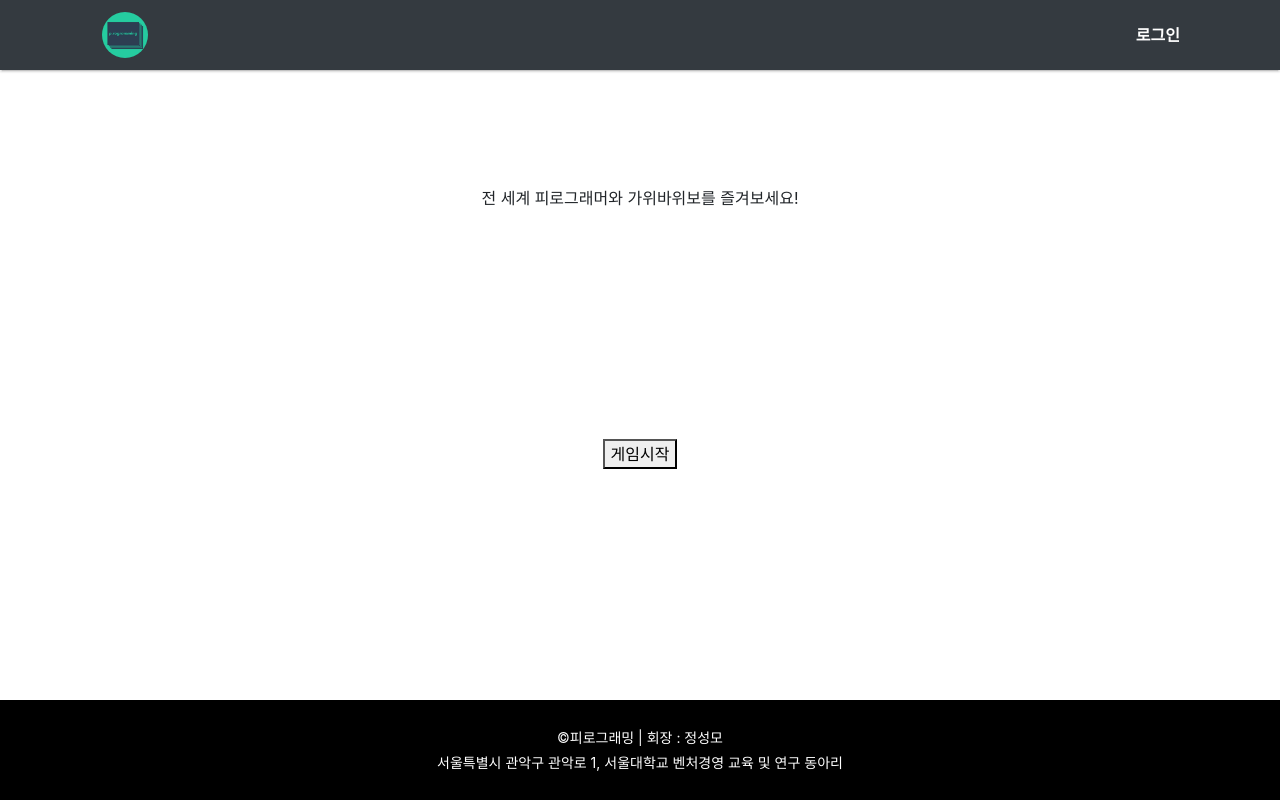
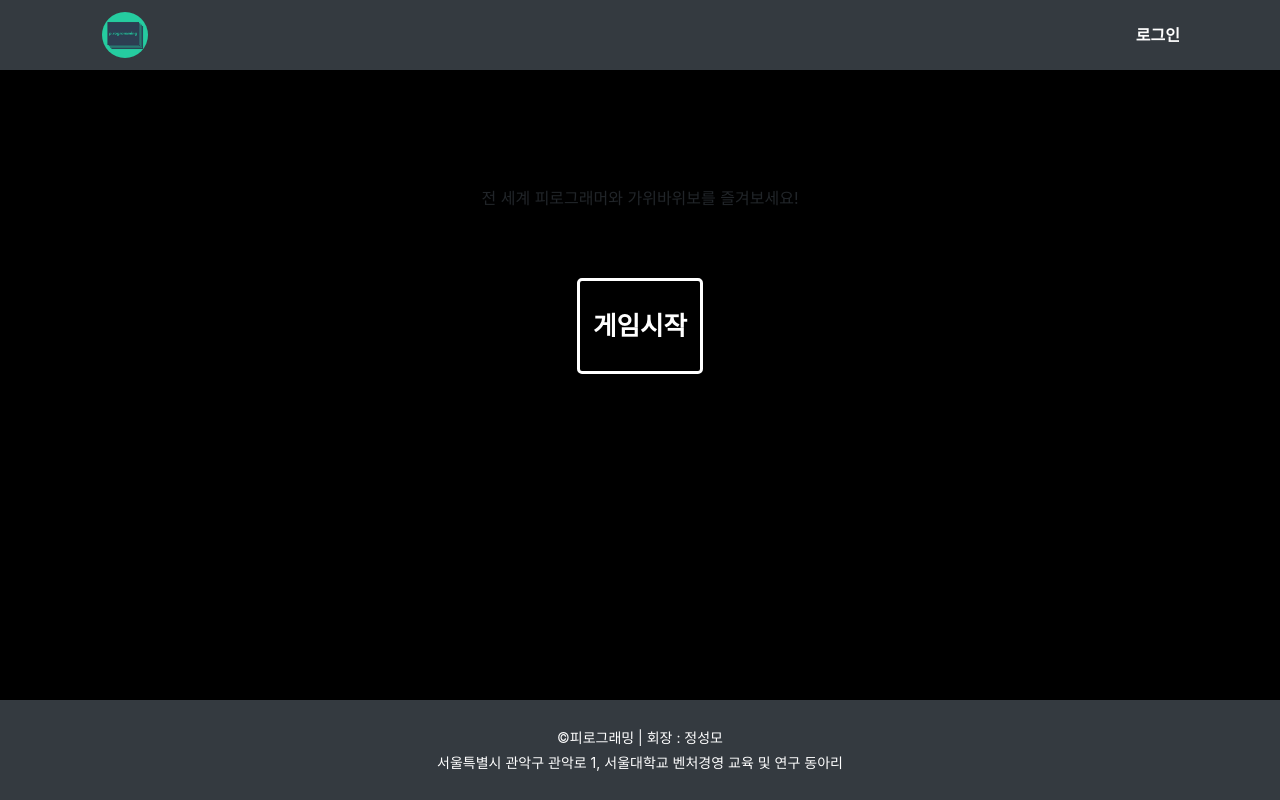
Before and after one commit to JeonHG/piro_newyear_present_GBB, a Django app: page / in a window 1280 px wide. Run offline with Django 3.2, Linux system fonts and the light colour scheme; some libraries are stand-ins or nearby versions.

Commit message:
다크모드 패치

```diff
--- a/core/templates/base.html
+++ b/core/templates/base.html
@@ -45,6 +45,10 @@
   </head>
 
   <body>
-    {% include 'navbar.html' %} {% block content %} {% endblock %} {% include 'footer.html' %}
+    {% include 'navbar.html' %}
+    <div class="main">
+      {% block content %} {% endblock %}
+    </div>
+    {% include 'footer.html' %}
   </body>
 </html>
--- a/core/templates/navbar.html
+++ b/core/templates/navbar.html
@@ -3,19 +3,30 @@
   <a href="{% url 'games:main' %}">
     <img src="{% static 'img/logo.jpg' %}" class="navbar-logo" alt="" />
   </a>
-  <button class="navbar-toggler" type="button" data-toggle="collapse" data-target="#navbarSupportedContent"
-    aria-controls="navbarSupportedContent" aria-expanded="false" aria-label="Toggle navigation">
+  <button
+    class="navbar-toggler"
+    type="button"
+    data-toggle="collapse"
+    data-target="#navbarSupportedContent"
+    aria-controls="navbarSupportedContent"
+    aria-expanded="false"
+    aria-label="Toggle navigation"
+  >
     <span class="navbar-toggler-icon"></span>
   </button>
 
   <div class="collapse navbar-collapse" id="navbarSupportedContent">
     {% if request.user.is_authenticated == False %}
-    <a class="login" href="{% url 'users:login' %}">
+    <a class="login font1" href="{% url 'users:login' %}">
       로그인
     </a>
     {% else %}
-    <a class="nav-item nav-link" href="{% url 'users:logout' %}">로그아웃</a>
-    <a class="nav-item nav-link" href="{% url 'games:status' %}">전적보기</a>
+    <a class="nav-item nav-link font1" href="{% url 'users:logout' %}"
+      >로그아웃</a
+    >
+    <a class="nav-item nav-link font1" href="{% url 'games:status' %}"
+      >전적보기</a
+    >
     {% endif %}
   </div>
 </nav>
--- a/games/templates/games/main.html
+++ b/games/templates/games/main.html
@@ -7,18 +7,22 @@
       <h2>환영합니다, {{request.user.username}}님</h2>
     </div>
     <div class="col-md-12 box">
-      <div>
-        <a href="{% url 'games:play' %}"><button>게임시작</button></a>
-      </div>
+      <a class="atag" href="{% url 'games:play' %}">
+        <div class="btn-wrap">
+          <button class="btn">게임시작</button>
+        </div></a
+      >
     </div>
     {% else %}
     <div class="col-md-12 box">
       <div>전 세계 피로그래머와 가위바위보를 즐겨보세요!</div>
     </div>
     <div class="col-md-12 box">
-      <div>
-        <a href="{% url 'users:login' %}?next=/play/"><button>게임시작</button></a>
-      </div>
+      <a class="atag" href="{% url 'users:login' %}?next=/play/">
+        <div class="btn-wrap">
+          <button class="btn">게임시작</button>
+        </div></a
+      >
     </div>
 
     {% endif %}
--- a/static/css/style.css
+++ b/static/css/style.css
@@ -1,8 +1,16 @@
 body {
   position: relative;
   min-height: 100vh;
+  background-color: black;
+  z-index: -5;
 }
-
+.main {
+  margin-top: 5%;
+  height: 100%;
+  display: flex;
+  text-align: center;
+  justify-content: center;
+}
 /* nav bar start */
 nav {
   -webkit-box-shadow: 0 2px 2px 0 rgba(0, 0, 0, 0.14),
@@ -42,7 +50,7 @@ nav {
 
 /* main start */
 .box {
-  height: 20vw;
+  height: 10vw;
   display: flex;
   justify-content: center;
   align-items: center;
@@ -52,7 +60,7 @@ nav {
 /* footer start */
 footer {
   clear: both;
-  background-color: black;
+  background-color: #343a40;
   color: white;
   font-size: 14px;
   position: absolute;
@@ -66,3 +74,71 @@ footer {
 }
 
 /* footer end */
+
+/* public */
+.font1 {
+  color: white !important;
+  font-weight: 700;
+}
+
+.container-wrap {
+  -webkit-box-shadow: 0px 0px 13px 6px rgba(150, 150, 150, 0.81);
+  -moz-box-shadow: 0px 0px 13px 6px rgba(150, 150, 150, 0.81);
+  box-shadow: 0px 0px 13px 6px rgba(150, 150, 150, 0.81);
+  border-radius: 10px;
+  padding: 5%;
+  background-color: #343a40;
+  position: relative;
+  z-index: 1;
+}
+
+/* GENERAL BUTTON STYLING */
+.btn,
+.btn::after {
+  -webkit-transition: all 0.3s;
+  -moz-transition: all 0.3s;
+  -o-transition: all 0.3s;
+  transition: all 0.3s;
+}
+
+.btn {
+  background: none;
+  border: 3px solid #fff;
+  border-radius: 5px;
+  color: #fff;
+  display: block;
+  font-size: 1.6em;
+  font-weight: bold;
+  margin: 1em auto;
+  padding: 1em 0.5em;
+  position: relative;
+  text-transform: uppercase;
+}
+
+.btn::before,
+.btn::after {
+  background: #fff;
+  content: "";
+  position: absolute;
+  z-index: -1;
+}
+
+.btn:hover {
+  color: #343a40;
+}
+
+/* BUTTON 2 */
+.btn::after {
+  height: 100%;
+  left: 0;
+  top: 0;
+  width: 0;
+}
+
+.btn:hover:after {
+  width: 100%;
+}
+
+.atag {
+  text-decoration: none !important;
+}
```
Also changed, not shown: games/templates/games/create.html (+11 -8 lines).
